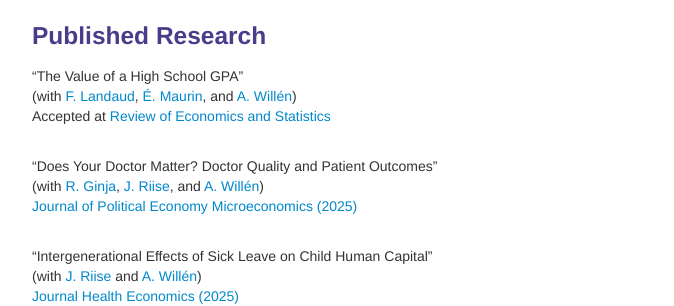
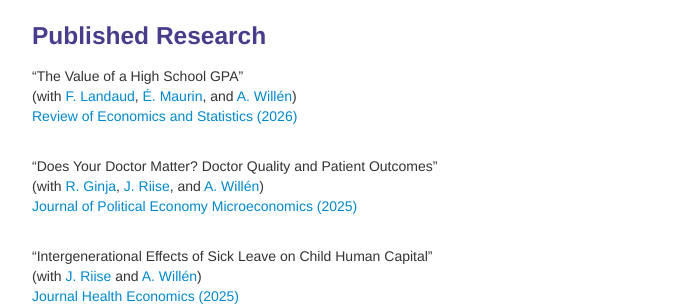
Before and after one commit to bjwillage/bjwillage.github.io, a Jekyll site: the page built from pages/research.md, in a window 1280 px wide and 900 px high, scrolled down 354 px. Shown: the part 152-458 px from the top of the window, without its empty margins (258-932 px from the left). Built offline with Jekyll 4.4.1, drawn with Linux system fonts in a browser that asks for light colours.

Commit message:
Update research.md

```diff
--- a/pages/research.md
+++ b/pages/research.md
@@ -34,7 +34,7 @@ Subscriptions to Prescriptions: Lessons from Louisiana’s Effort to Eliminate H
 
 "The Value of a High School GPA"<br>
 (with [F. Landaud](https://sites.google.com/view/fannylandaud/home?authuser=0),  [É. Maurin](https://www.parisschoolofeconomics.eu/en/maurin-eric/), and [A. Willén](https://www.alexanderwillen.com/))<br>
-Accepted at [Review of Economics and Statistics](https://doi.org/10.1162/rest_a_01422)
+[Review of Economics and Statistics (2026)](https://doi.org/10.1162/rest_a_01422)
 <br><br>
 
 "Does Your Doctor Matter? Doctor Quality and Patient Outcomes"<br>
```
